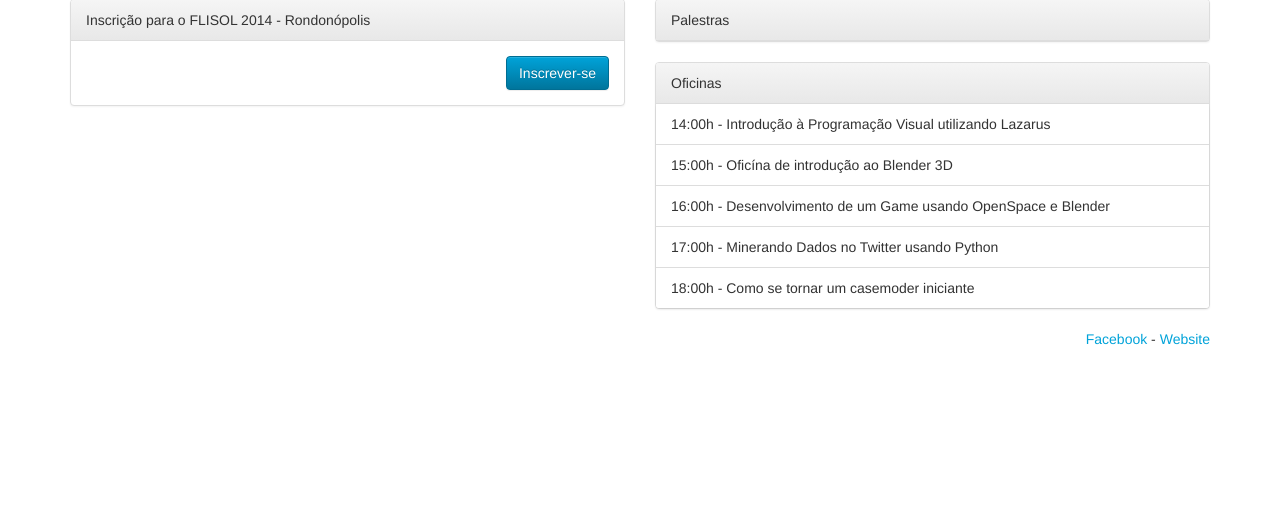
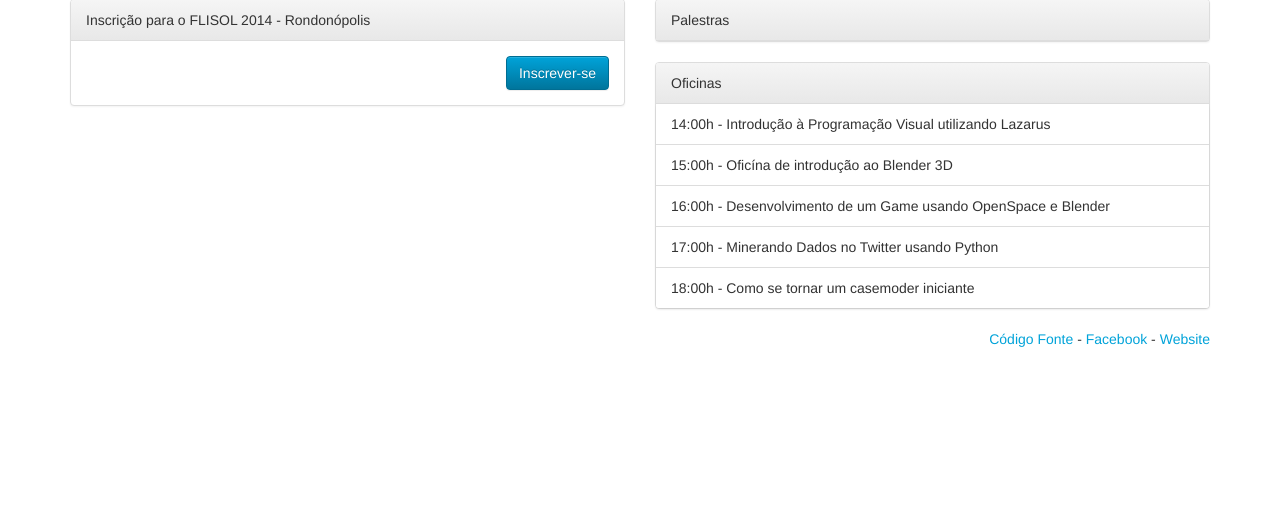
Before and after one commit to gilsondev/flisol-2014-inscricoes, a Django app: page / in a window 1280 px wide. Shown: the part 71-594 px from the top of the page. Run offline with Django 3.2, Linux system fonts and the light colour scheme; parts of the project's set-up code (start-up, migrations or seed data) failed here and were passed over; some libraries are stand-ins or nearby versions.

Commit message:
Link para o github.

```diff
--- a/flisol_inscricoes/flisol_inscricoes/templates/base.html
+++ b/flisol_inscricoes/flisol_inscricoes/templates/base.html
@@ -35,7 +35,7 @@
       {% endblock content %}
 
       <div class="footer">
-        <p><a href="https://www.facebook.com/FlisolRoo" target="_blank">Facebook</a> - <a href="www.ufmt.br/flisol/" target="_blank">Website</a></p>
+        <p><a href="https://github.com/DexaTec/flisol-2014-inscricoes" target="_blank">Código Fonte</a> - <a href="https://www.facebook.com/FlisolRoo" target="_blank">Facebook</a> - <a href="www.ufmt.br/flisol/" target="_blank">Website</a></p>
       </div>
     </div> <!-- /container -->
 
```
